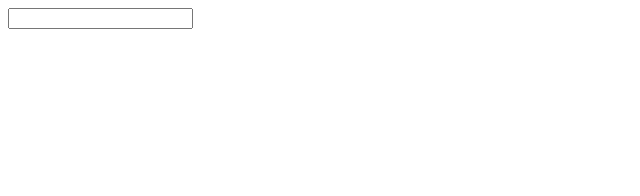
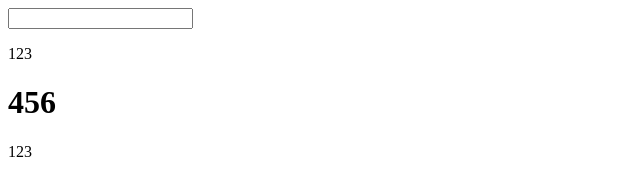
Before and after one commit to HaojiuBujian0220/project_01, a plain HTML site: page index.html in a window 1280 px wide. Shown: the whole page, without its empty margins (0-640 px from the left). Drawn offline with Linux system fonts and the light colour scheme.

Commit message:
我修改了index.html文件

```diff
--- a/index.html
+++ b/index.html
@@ -11,6 +11,9 @@
 <body>
   <div>
     <input type="text">
+    <p>123</p>
+    <h1>456</h1>
+    <span>123</span>
   </div>
 </body>
 
```
